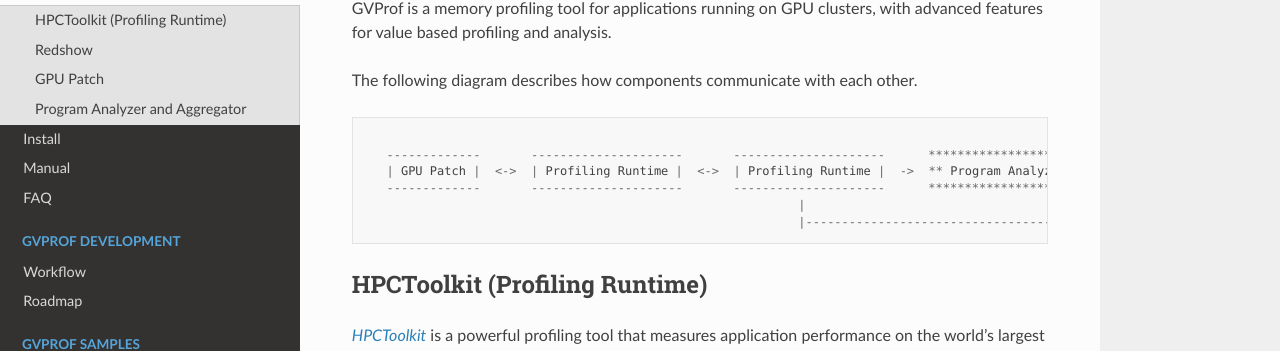
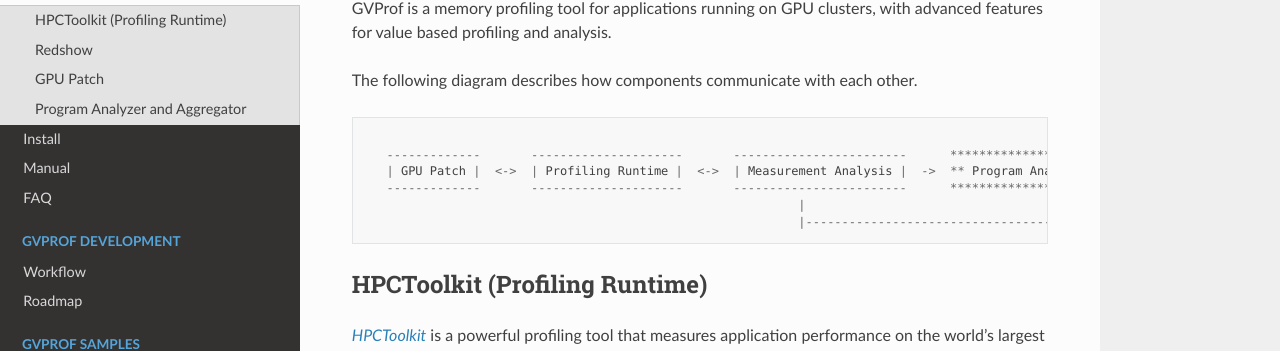
Before and after one commit to GVProf/GVProf, a Sphinx documentation site: the page built from docs/preface.md, in a window 1280 px wide and 1324 px high. Shown: the part 163-514 px from the top of the window. Built offline with Sphinx 7.4.7 and the Read the Docs theme 2.0.0, drawn with Linux system fonts in a browser that asks for light colours; pages that are not in the unit, such as notebooks, are missing from menus.

Commit message:
Update preface.md

````diff
--- a/docs/preface.md
+++ b/docs/preface.md
@@ -6,11 +6,11 @@
 
 ```
 
-   -------------       ---------------------       ---------------------      *************************************
-   | GPU Patch |  <->  | Profiling Runtime |  <->  | Profiling Runtime |  ->  ** Program Analyzer and Aggregator **  ->  Performance Reports
-   -------------       ---------------------       ---------------------      *************************************
-                                                            |                                                               /|\
-                                                            |----------------------------------------------------------------|
+   -------------       ---------------------       ------------------------      *************************************
+   | GPU Patch |  <->  | Profiling Runtime |  <->  | Measurement Analysis |  ->  ** Program Analyzer and Aggregator **  ->  Performance Reports
+   -------------       ---------------------       ------------------------      *************************************
+                                                            |                                                                   /|\
+                                                            |--------------------------------------------------------------------|
 
 ```
 
````
